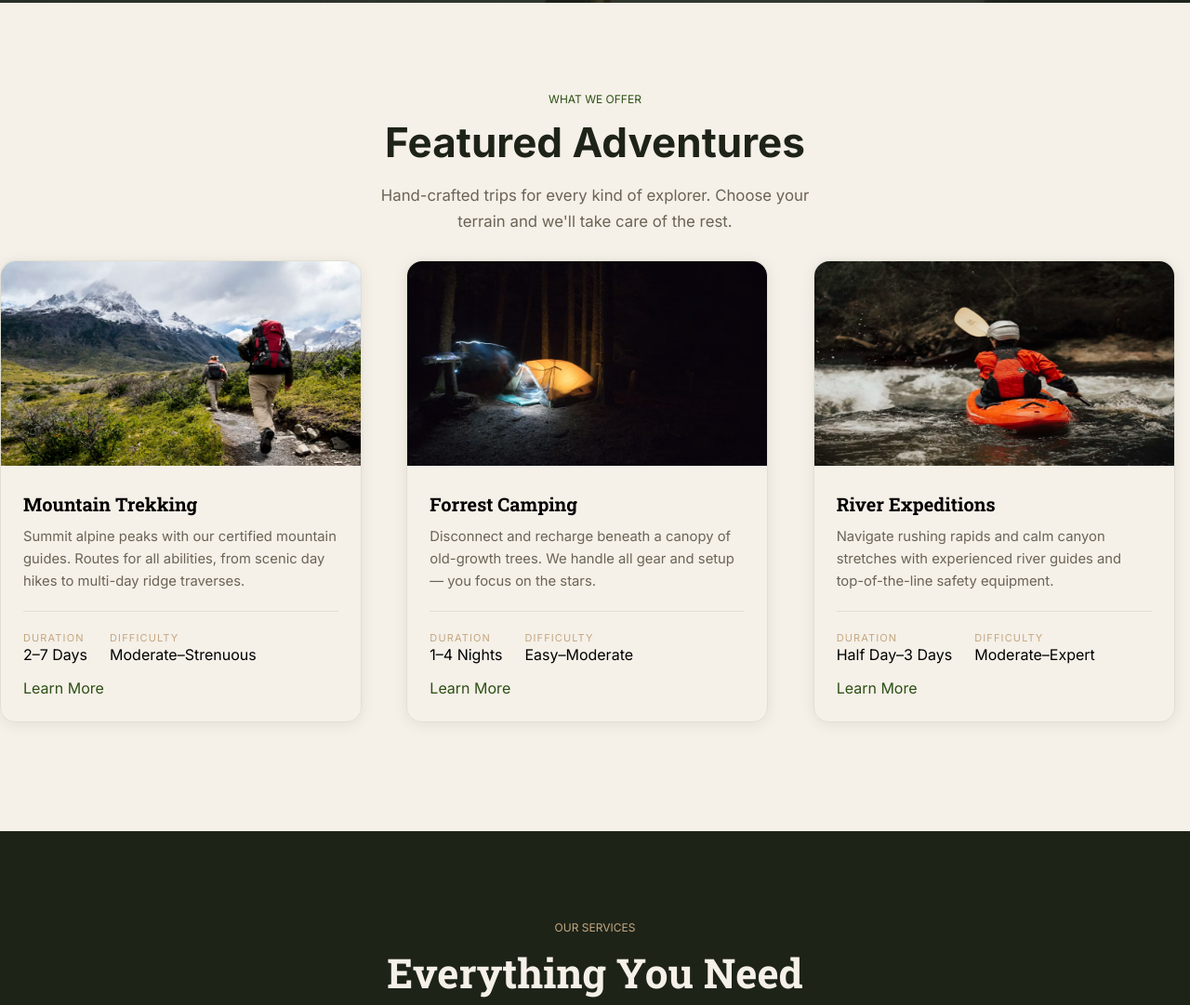
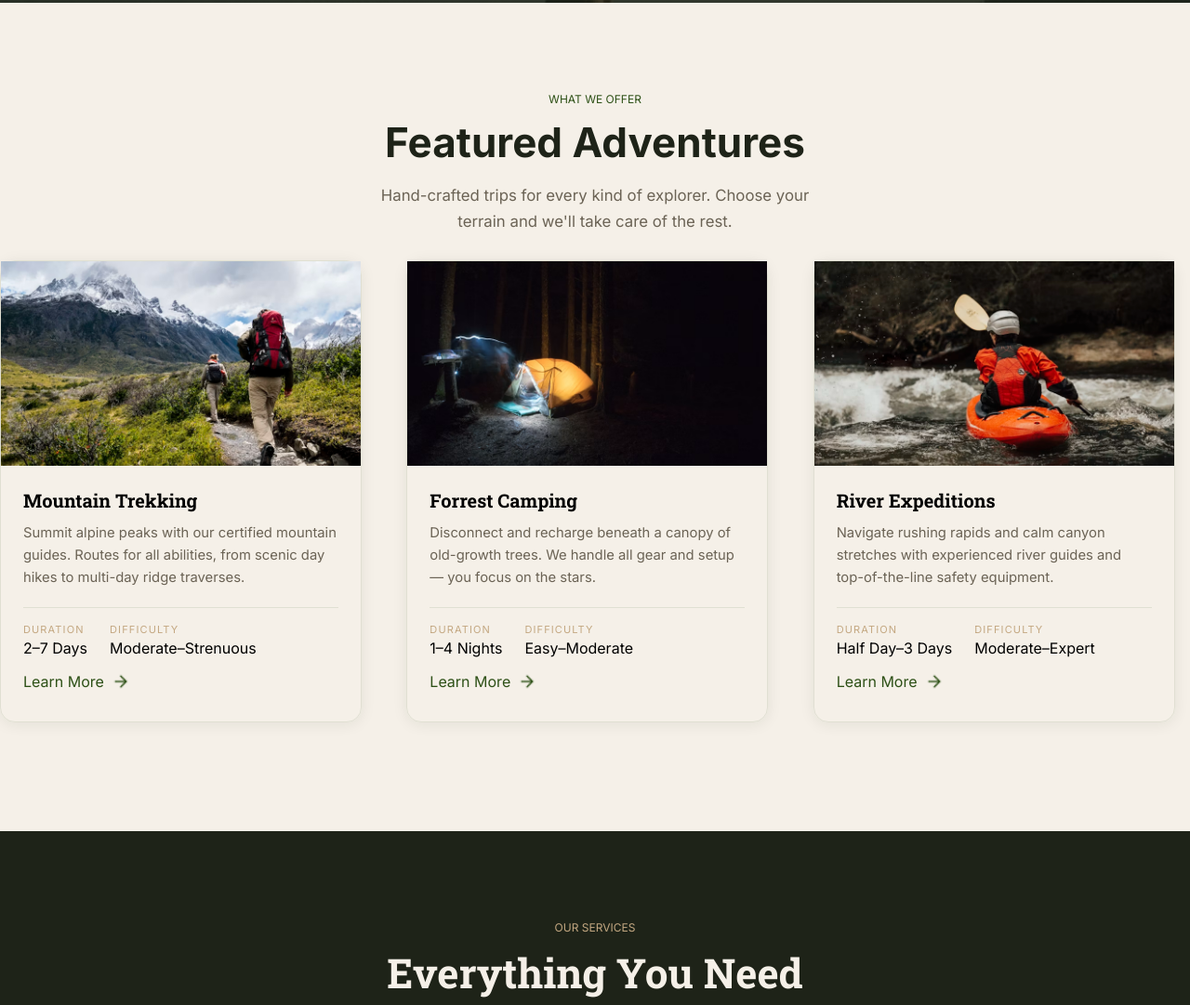
Before and after one commit to ExpressUnicycle/homework5, a website: page index.html in a window 1280 px wide. Shown: the part 1319-2400 px from the top of the page at 93% size. Drawn offline with Linux system fonts and the light colour scheme.

Commit message:
Refactor adventure card layout and styles, enhance image handling with mixins

```diff
--- a/index.html
+++ b/index.html
@@ -106,8 +106,8 @@
           </div>
           <div class="adventure-cards">
             <div class="adventure-card">
-              <div class="adventure-card-img">
-                <img src="/images/moutain-trekking.avif" alt="" />
+              <div class="adventure-card-img-holder">
+                <div class="adventure-card-1-img"></div>
                 <div class="adventure-card-tag"></div>
               </div>
               <div class="adventure-card-content">
@@ -119,22 +119,23 @@
                 </div>
                 <div class="adventure-card-detail-holder">
                   <div class="adventure-card-duration">
-                    <span>DURATION</span>
+                    <div class="adventure-card-bottom-title">DURATION</div>
                     <p>2–7 Days</p>
                   </div>
                   <div class="adventure-card-difficulty">
-                    <span>DIFFICULTY</span>
+                    <div class="adventure-card-bottom-title">DIFFICULTY</div>
                     <p>Moderate–Strenuous</p>
                   </div>
                 </div>
                 <div class="adventure-card-learn-holder">
                   <p>Learn More</p>
+                  <img src="/images/arrow.png" alt="">
                 </div>
               </div>
             </div>
             <div class="adventure-card">
-              <div class="adventure-card-img">
-                <img src="/images/forrest-camping.avif" alt="" />
+              <div class="adventure-card-img-holder">
+                <div class="adventure-card-2-img"></div>
                 <div class="adventure-card-tag"></div>
               </div>
               <div class="adventure-card-content">
@@ -145,22 +146,23 @@
                 </div>
                 <div class="adventure-card-detail-holder">
                   <div class="adventure-card-duration">
-                    <span>DURATION</span>
+                    <div class="adventure-card-bottom-title">DURATION</div>
                     <p>1–4 Nights</p>
                   </div>
                   <div class="adventure-card-difficulty">
-                    <span>DIFFICULTY</span>
+                    <div class="adventure-card-bottom-title">DIFFICULTY</div>
                     <p>Easy–Moderate</p>
                   </div>
                 </div>
                 <div class="adventure-card-learn-holder">
                   <p>Learn More</p>
+                  <img src="/images/arrow.png" alt="">
                 </div>
               </div>
             </div>
             <div class="adventure-card">
-              <div class="adventure-card-img">
-                <img src="/images/river-expeditions.avif" alt="" />
+              <div class="adventure-card-img-holder">
+                <div class="adventure-card-3-img"></div>
                 <div class="adventure-card-tag"></div>
               </div>
               <div class="adventure-card-content">
@@ -171,16 +173,17 @@
                 </div>
                 <div class="adventure-card-detail-holder">
                   <div class="adventure-card-duration">
-                    <span>DURATION</span>
+                    <div class="adventure-card-bottom-title">DURATION</div>
                     <p>Half Day–3 Days</p>
                   </div>
                   <div class="adventure-card-difficulty">
-                    <span>DIFFICULTY</span>
+                    <div class="adventure-card-bottom-title">DIFFICULTY</div>
                     <p>Moderate–Expert</p>
                   </div>
                 </div>
                 <div class="adventure-card-learn-holder">
                   <p>Learn More</p>
+                  <img src="/images/arrow.png" alt="">
                 </div>
               </div>
             </div>
--- a/scss/_adventures.scss
+++ b/scss/_adventures.scss
@@ -44,22 +44,29 @@
         border-radius: 16px;
         box-shadow: 0px 2px 16px 0px #1e231814;
 
-        .adventure-card-img {
-          img {
-            height: 220px;
-            width: 100%;
-            background-position: center;
-            background-size: cover;
-            background-repeat: none;
-            overflow: hidden;
-            border-top-left-radius: 16px;
-            border-top-right-radius: 16px;
+        .adventure-card-img-holder {
+          height: 220px;
+          width: 100%;
+          border-top-left-radius: 16px;
+          border-top-right-radius: 16px;
+
+          .adventure-card-1-img {
+            @include adventure-card-images(url(/images/moutain-trekking.avif));
           }
 
-        //   .adventure-card-tag {
+          .adventure-card-2-img {
+            @include adventure-card-images(url(/images/forrest-camping.avif));
+          }
 
-        //   }
+          .adventure-card-3-img {
+            @include adventure-card-images(url(/images/river-expeditions.avif));
+          }
+
+          .adventure-card-img-tag {
+
+          }
         }
+
         .adventure-card-content {
           padding: 24px;
 
@@ -84,11 +91,11 @@
             padding-top: 16px;
 
             .adventure-card-duration {
-              span {
+              .adventure-card-bottom-title {
                 font-size: 11px;
                 color: $primary-font-brown;
                 letter-spacing: 1.12px;
-                padding-bottom: 16px;
+                padding-bottom: 3px;
 
                 p {
                   font-size: 13.6px;
@@ -97,23 +104,34 @@
               }
             }
             .adventure-card-difficulty {
-              span {
+              .adventure-card-bottom-title {
                 font-size: 11px;
                 color: $primary-font-brown;
                 letter-spacing: 1.12px;
-                padding-bottom: 16px;
+                padding-bottom: 3px;
 
                 p {
                   font-size: 13.6px;
                   color: $primary-color;
-                  margin-top: 10px;
+                  // margin-top: 10px;
                 }
               }
             }
           }
           .adventure-card-learn-holder {
+            display: flex;
+            gap: 8px;
+            // line-height: 21.6px;
+            // align-items: center;
+
             p {
               color: $primary-color;
+            }
+
+            img {
+              height: 20px;
+              width: 20px;
+              // padding-top: 5px;
             }
           }
         }
--- a/scss/_mixins.scss
+++ b/scss/_mixins.scss
@@ -55,6 +55,16 @@
   background-size: cover;
 }
 
+@mixin adventure-card-images($bg-img) {
+  height: 220px;
+  width: 100%;
+  background-image: $bg-img;
+  background-position: center;
+  background-size: cover;
+  background-repeat: none;
+  overflow: hidden;
+}
+
 @mixin mobile {
   @media (max-width: 786px) {
     @content;
```
Also changed, not shown: css/styles.css, images/arrow.png (added).
